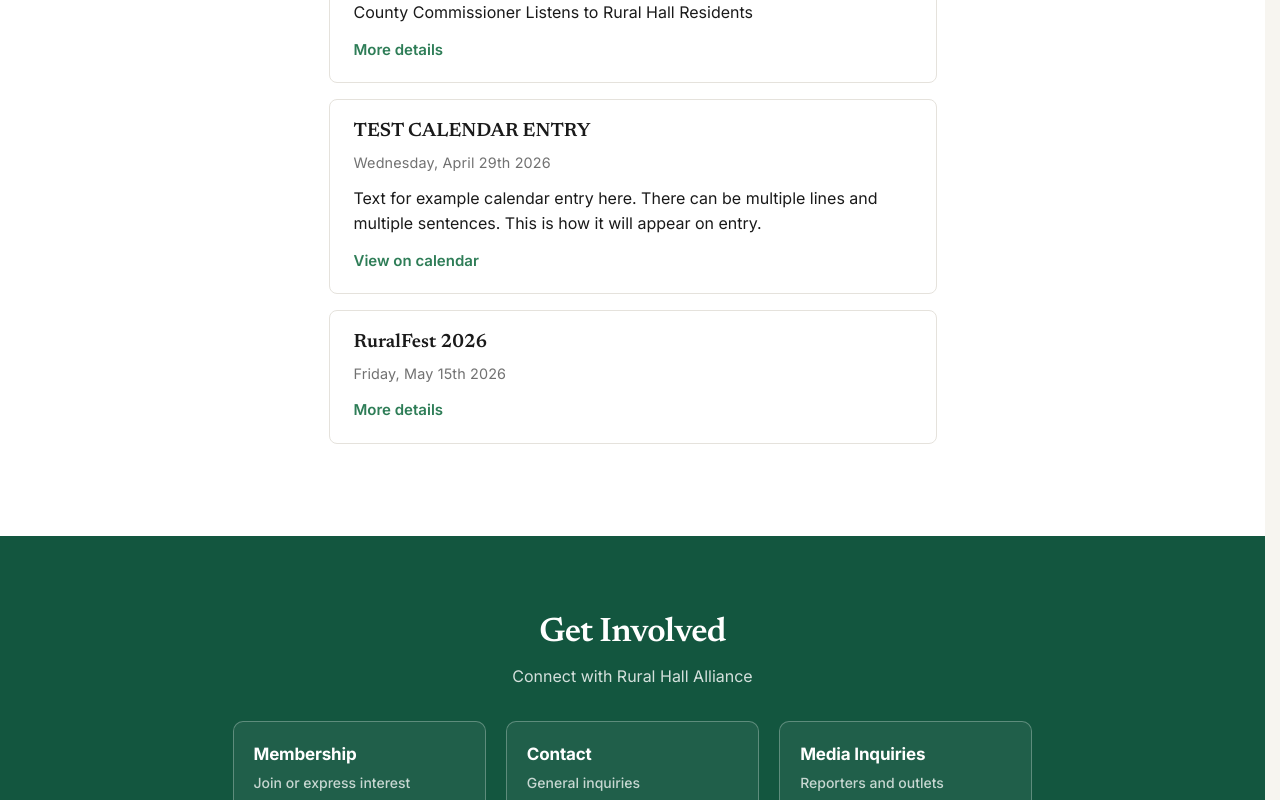
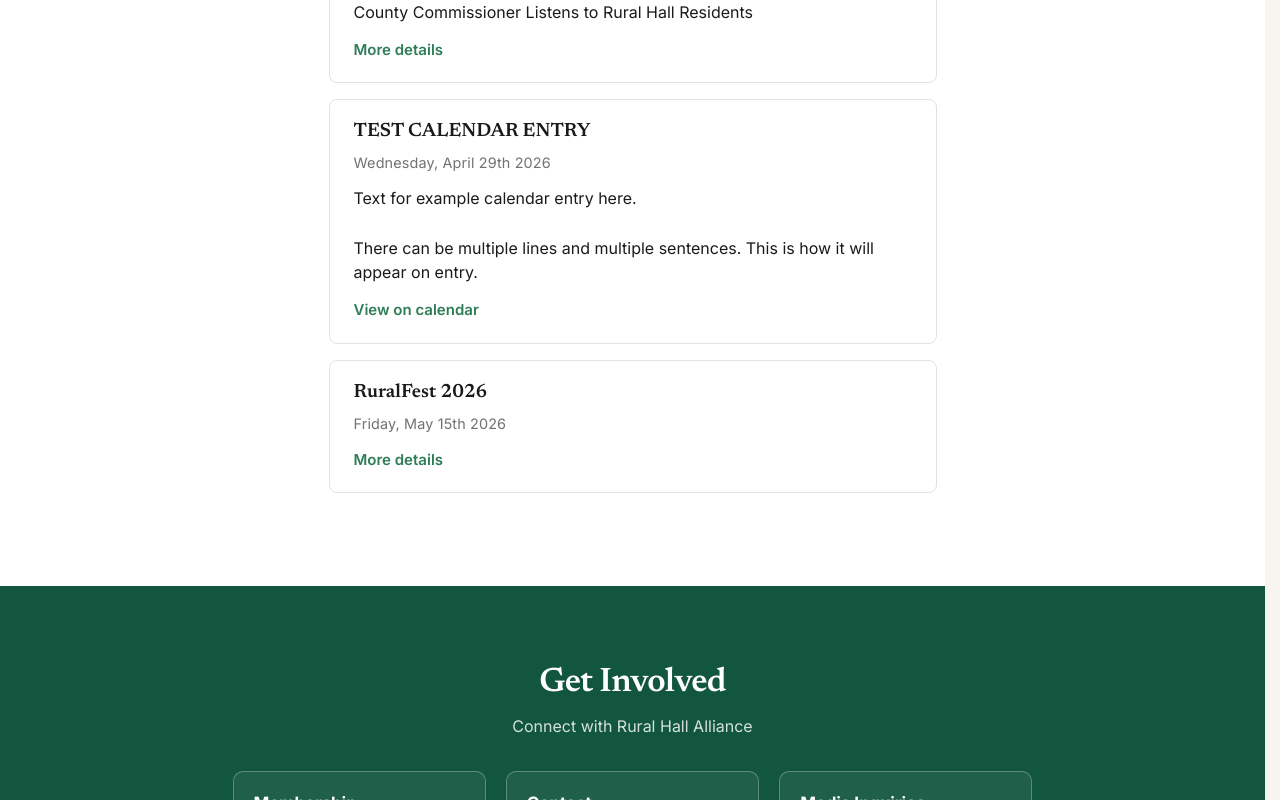
Before and after one commit to whittenluke/ruralhallalliance, a Next.js app: page / in a window 1280 px wide. Shown: the part 1963-2763 px from the top of the page. Built offline with nearby package versions, Linux system fonts and the light colour scheme.

Commit message:
decap preview styles

```diff
--- a/app/globals.css
+++ b/app/globals.css
@@ -1199,6 +1199,7 @@
   font-size: 1rem;
   line-height: 1.55;
   color: var(--color-text);
+  white-space: pre-line;
 }
 
 .event-card-summary:last-child {
--- a/public/admin/decap-preview.css
+++ b/public/admin/decap-preview.css
@@ -19,6 +19,12 @@
   width: 100%;
   max-width: 100%;
   box-sizing: border-box;
+  /*
+   * Plain textarea fields (e.g. calendar Summary) keep \n in the DOM; without this,
+   * HTML collapses line breaks into one “wall of text.” Markdown HTML uses separate
+   * <p> tags, so this does not merge real paragraphs there.
+   */
+  white-space: pre-line;
 }
 
 p {
```
Also changed, not shown: public/admin/config.yml (+7 -1 lines).
